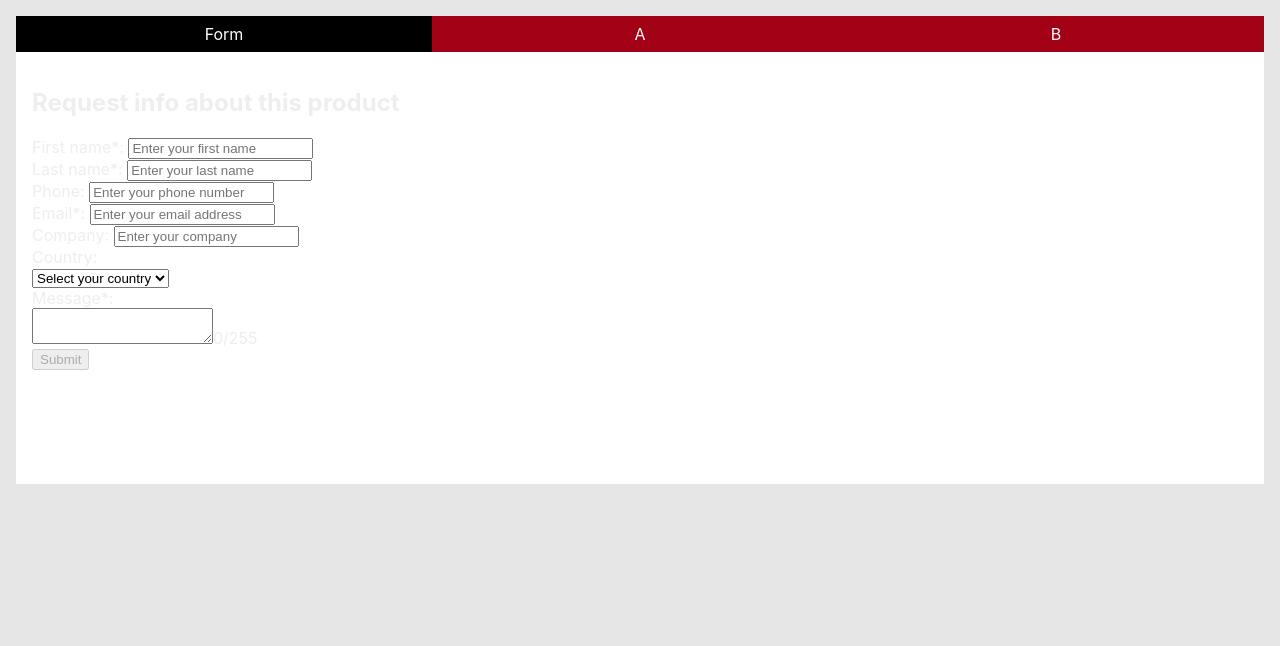
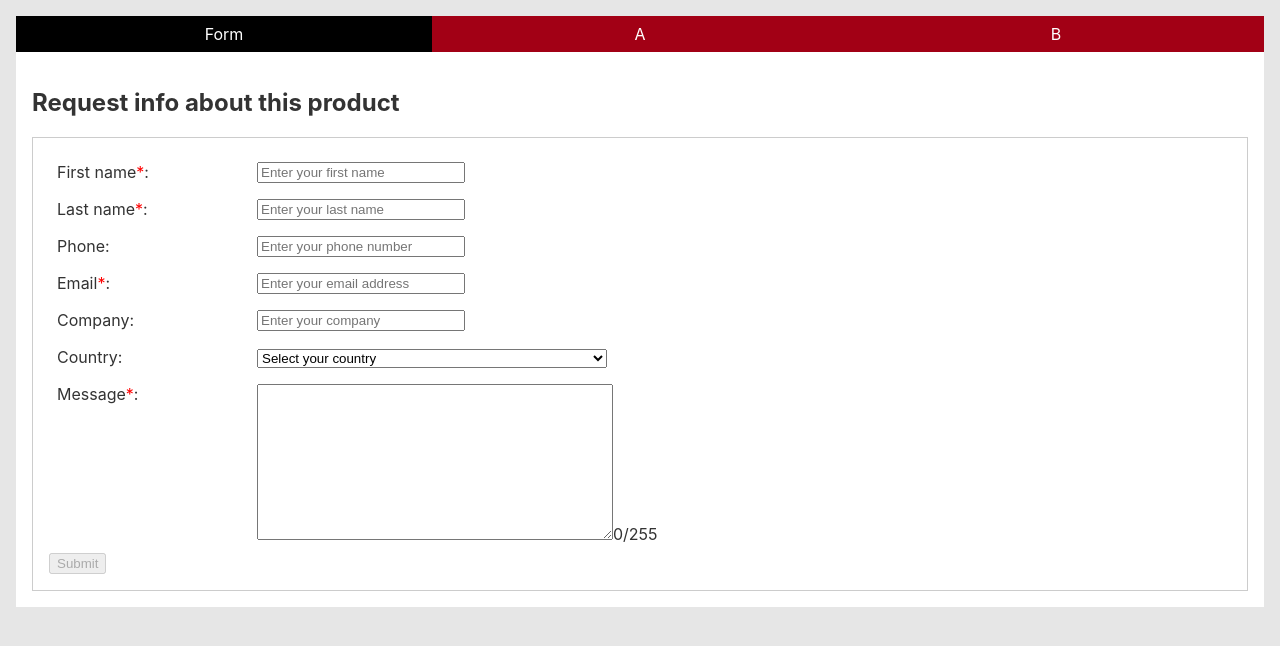
Before and after one commit to TurboTractopelle/swyaapp, a React (Create React App) app: page / in a window 1280 px wide. Shown: the top 646 px of the page. Built offline with nearby package versions, Linux system fonts and the light colour scheme.

Commit message:
feat: user form

```diff
--- a/src/App.scss
+++ b/src/App.scss
@@ -3,7 +3,7 @@
 .App {
 	background: #e6e6e6;
 	min-height: 100vh;
-	color: #eee;
+	color: #333;
 	padding: 1rem;
 }
 
--- a/src/containers/Form.js
+++ b/src/containers/Form.js
@@ -1,6 +1,7 @@
 import React, { Component } from "react";
 import Input from "../components/Input/Input";
 import Submitbtn from "../components/Submibtn/Submitbtn";
+import "./Form.scss";
 
 class Form extends Component {
 	state = {
--- /dev/null
+++ b/src/containers/Form.scss
@@ -0,0 +1,40 @@
+form {
+	border: solid 1px #ccc;
+	padding: 1rem;
+}
+form .item {
+	display: flex;
+	padding: 0.5rem;
+}
+
+form .item label {
+	min-width: 200px;
+}
+form .item input {
+	min-width: 200px;
+}
+form .item textarea {
+	min-width: 350px;
+	min-height: 150px;
+}
+form .item select {
+	min-width: 350px;
+}
+
+.required {
+	color: red;
+}
+
+.valid input,
+.valid textarea {
+	border: solid 1px green;
+}
+
+.notValid input,
+.notValid textarea {
+	border: solid 1px red;
+}
+
+form .item.Message.notValid .counter {
+	color: red;
+}
```
